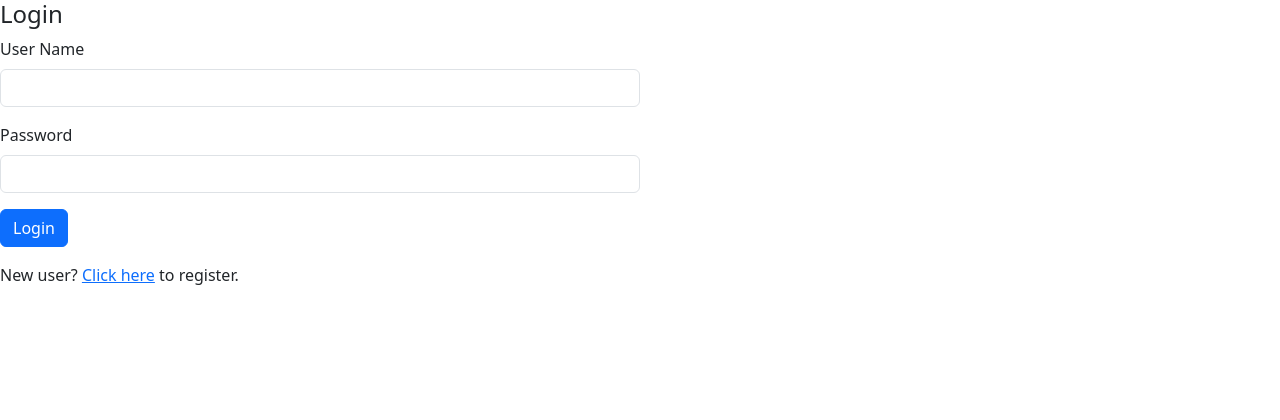
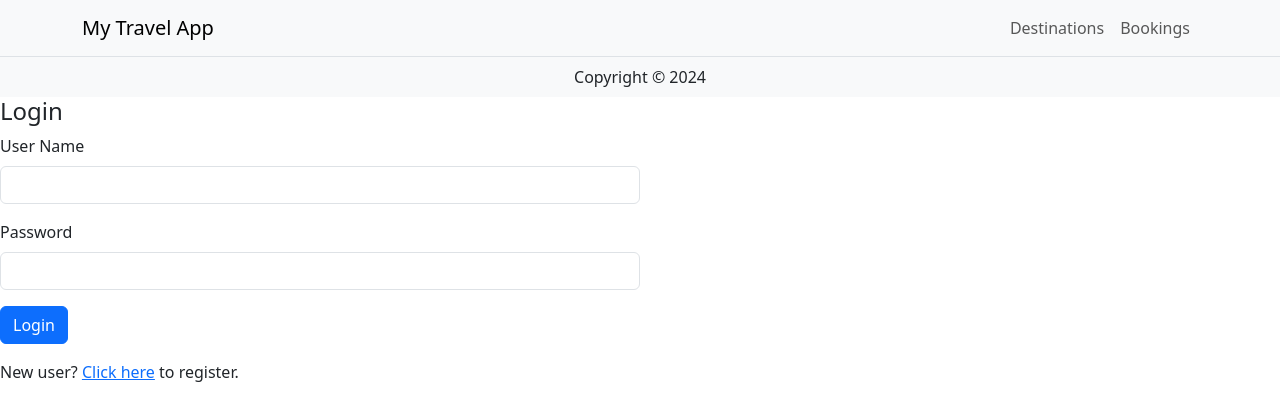
Before and after one commit to NanaNanana244/IAB207, a Flask app: page /login in a window 1280 px wide. Shown: the top 420 px of the page. Run offline with Flask 3, Linux system fonts and the light colour scheme; parts of the project's set-up code (start-up, migrations or seed data) failed here and were passed over; some libraries are stand-ins or nearby versions.

Commit message:
Update base.html
put the right stuff in there

```diff
--- a/A2 starter/website/templates/base.html
+++ b/A2 starter/website/templates/base.html
@@ -3,32 +3,36 @@
 <head>
    <meta charset="utf-8">
    <meta name="viewport" content="width=device-width, initial-scale=1">
-    <title>IAB207 Assignment 3</title>
+   <title>My Travel App</title>
    <link href="https://cdn.jsdelivr.net/npm/bootstrap@5.3.2/dist/css/bootstrap.min.css" rel="stylesheet" integrity="sha384-T3c6CoIi6uLrA9TneNEoa7RxnatzjcDSCmG1MXxSR1GAsXEV/Dwwykc2MPK8M2HN" crossorigin="anonymous">
-
 </head>
 
 <body>
    <!-- Header -->
-    <header>
+   <header class="bg-light border-bottom">
 
       <!-- Navbar -->
-        <nav>
-            <!-- Your navbar should go here -->
+      <nav class="navbar navbar-expand-lg navbar-light bg-light">
+         <div class="container">
+
+            <!-- Your Travel App Name or Logo -->
+            <a href="/" class="navbar-brand">My Travel App</a>
+            <button class="navbar-toggler" type="button" data-bs-toggle="collapse"
+               data-bs-target="#navbarSupportedContent" aria-controls="navbarSupportedContent" aria-expanded="false"
+               aria-label="Toggle navigation">
+               <span class="navbar-toggler-icon"></span>
+            </button>
+
+            <!-- Navbar -->
+            <div class="collapse navbar-collapse justify-content-end" id="navbarSupportedContent">
+               <div class="navbar-nav ml-auto">
+                  <a class="nav-item nav-link" href="#">Destinations</a>
+                  <a class="nav-item nav-link" href="#">Bookings</a>
+               </div>
+            </div>
+         </div>
       </nav>
-        <!-- Code for using Flask flash -->
-        <div class="container-fluid">
-            {% with messages = get_flashed_messages() %}
-            {% if messages %}
-            {% for message in get_flashed_messages() %}
-            <div class="alert alert-warning">
-                <button type="button" class="close" data-dismiss="alert" aria-label="close">x</button>
-                {{message}}
-            </div>
-            {% endfor %}
-            {% endif %}
-            {% endwith %}
-        </div>
+
     {% block header %}
 
     {% endblock %}
@@ -40,7 +44,9 @@
    {% endblock %}
 
     <footer class="footer">
-        <!-- Your footer should go here -->
+        <div class="text-center py-2 bg-light">
+            <span class="text-dark">Copyright &copy; 2024</span>
+        </div>
     </footer>
     <script src="https://cdn.jsdelivr.net/npm/bootstrap@5.3.2/dist/js/bootstrap.bundle.min.js" integrity="sha384-C6RzsynM9kWDrMNeT87bh95OGNyZPhcTNXj1NW7RuBCsyN/o0jlpcV8Qyq46cDfL" crossorigin="anonymous"></script>
    </body>
```
Lines whose indentation alone changed are shown as unchanged.
